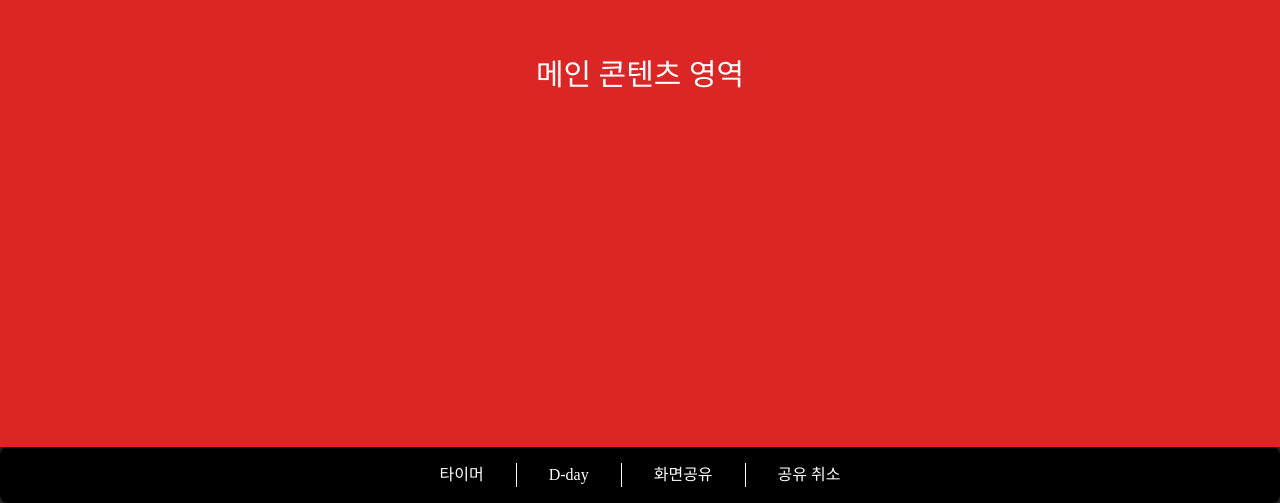
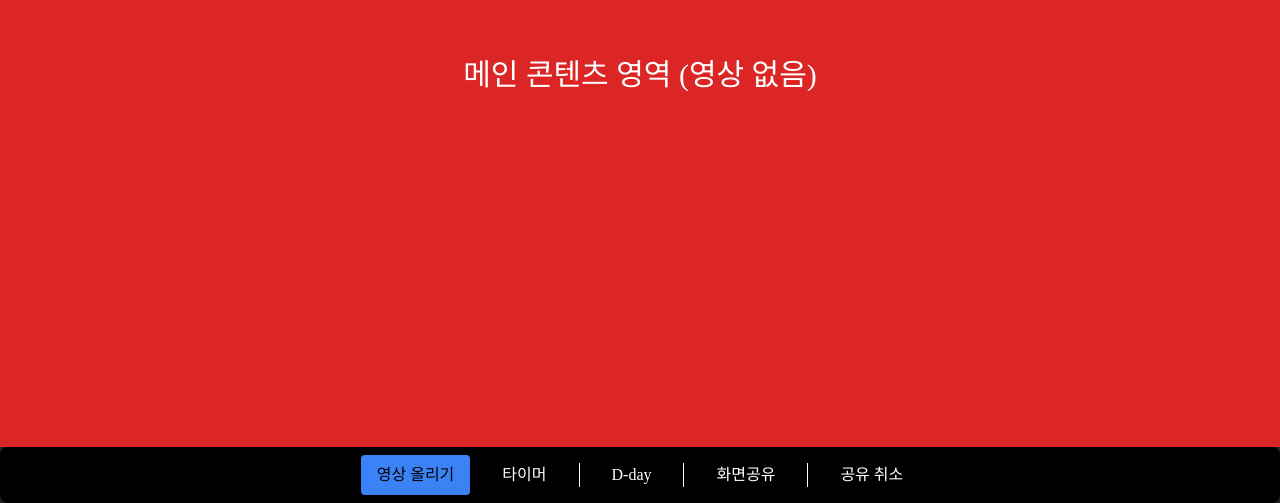
Before and after one commit to kimminsu31415/withstudy, a React (Create React App) app: page /studyroom in a window 1280 px wide. Shown: the part 297-800 px from the top of the page. Built offline with nearby package versions, Linux system fonts and the light colour scheme.

Commit message:
add: 유튜브 영상 추가

```diff
--- a/src/components/MainContent.jsx
+++ b/src/components/MainContent.jsx
@@ -1,10 +1,16 @@
 // src/components/MainContent.jsx
 import React from "react";
+import YouTubeEmbed from "./YouTubeEmbed"; // 별도의 유튜브 iframe 컴포넌트
 
-function MainContent() {
+function MainContent({ videoUrl }) {
   return (
     <div className="desktop:text-3xl tablet:text-2xl mobile:text-xl flex h-full w-full items-center justify-center bg-red-600 text-white">
-      메인 콘텐츠 영역
+      {/* 만약 videoUrl이 있으면 유튜브 영상 표시, 없으면 기본 영역 */}
+      {videoUrl ? (
+        <YouTubeEmbed url={videoUrl} />
+      ) : (
+        <p>메인 콘텐츠 영역 (영상 없음)</p>
+      )}
     </div>
   );
 }
--- a/src/components/Tool.jsx
+++ b/src/components/Tool.jsx
@@ -4,7 +4,7 @@ import { Tooltip } from "react-tooltip"; // 화면공유 툴팁 용도
 import "react-tooltip/dist/react-tooltip.css"; // 툴팁 CSS
 import DraggableModal from "./DraggableModal"; // 드래그 모달 (Tailwind 버전)
 
-function Tool() {
+function Tool({ setVideoUrl }) {
   const [isTimerModalOpen, setIsTimerModalOpen] = useState(false);
   const [isDdayModalOpen, setIsDdayModalOpen] = useState(false);
 
@@ -18,8 +18,22 @@ function Tool() {
     setIsDdayModalOpen((prev) => !prev);
   };
 
+  const handleVideoUpload = () => {
+    // 간단히 하드코딩된 유튜브 URL 설정
+    // (실제로는 prompt창 등을 이용해 사용자가 입력한 url을 setVideoUrl할 수도 있음)
+    setVideoUrl("https://www.youtube.com/embed/dQw4w9WgXcQ");
+  };
+
   return (
     <div className="flex h-14 w-full items-center justify-center gap-4 rounded-lg bg-black p-2">
+      {/* 예시: 영상 올리기 버튼 */}
+      <button
+        onClick={handleVideoUpload}
+        className="rounded bg-blue-500 px-4 py-2 hover:bg-blue-600"
+      >
+        영상 올리기
+      </button>
+
       {/* 타이머 버튼 */}
       <button
         onClick={toggleTimerModal}
--- /dev/null
+++ b/src/components/YouTubeEmbed.jsx
@@ -0,0 +1,20 @@
+// src/components/YouTubeEmbed.jsx
+import React from "react";
+
+function YouTubeEmbed({ url }) {
+  return (
+    <div className="aspect-video w-[640px] max-w-full bg-black">
+      {/* iframe 내비둬도 되고, style 원하는 대로 */}
+      <iframe
+        className="h-full w-full"
+        src={url}
+        frameBorder="0"
+        allow="accelerometer; autoplay; clipboard-write; encrypted-media; gyroscope; picture-in-picture"
+        allowFullScreen
+        title="YouTube video"
+      />
+    </div>
+  );
+}
+
+export default YouTubeEmbed;
--- a/src/pages/StudyRoom.jsx
+++ b/src/pages/StudyRoom.jsx
@@ -1,21 +1,21 @@
 // src/pages/StudyRoom.jsx
-import React from "react";
+import React, { useState } from "react";
 import MainContent from "../components/MainContent";
 import Tool from "../components/Tool";
 
 function StudyRoom() {
+  // 영상 URL을 저장할 상태. 없으면 null
+  const [videoUrl, setVideoUrl] = useState(null);
+
   return (
-    // 1) 화면 전체를 flex col로 구성
     <div className="flex h-screen flex-col bg-[#222222] text-center font-Pretendard">
-      {/* 2) 메인 콘텐츠: flex-1로 남은 공간을 전부 차지 */}
+      {/* 메인 콘텐츠 (flex-1로 툴 제외한 남은 공간 채우기) */}
       <div className="flex-1">
-        <MainContent />
+        <MainContent videoUrl={videoUrl} />
       </div>
 
-      {/* 3) Tool: 아래쪽에 위치 (flex-col의 마지막) */}
-      <div>
-        <Tool />
-      </div>
+      {/* 하단 툴 */}
+      <Tool setVideoUrl={setVideoUrl} />
     </div>
   );
 }
```
